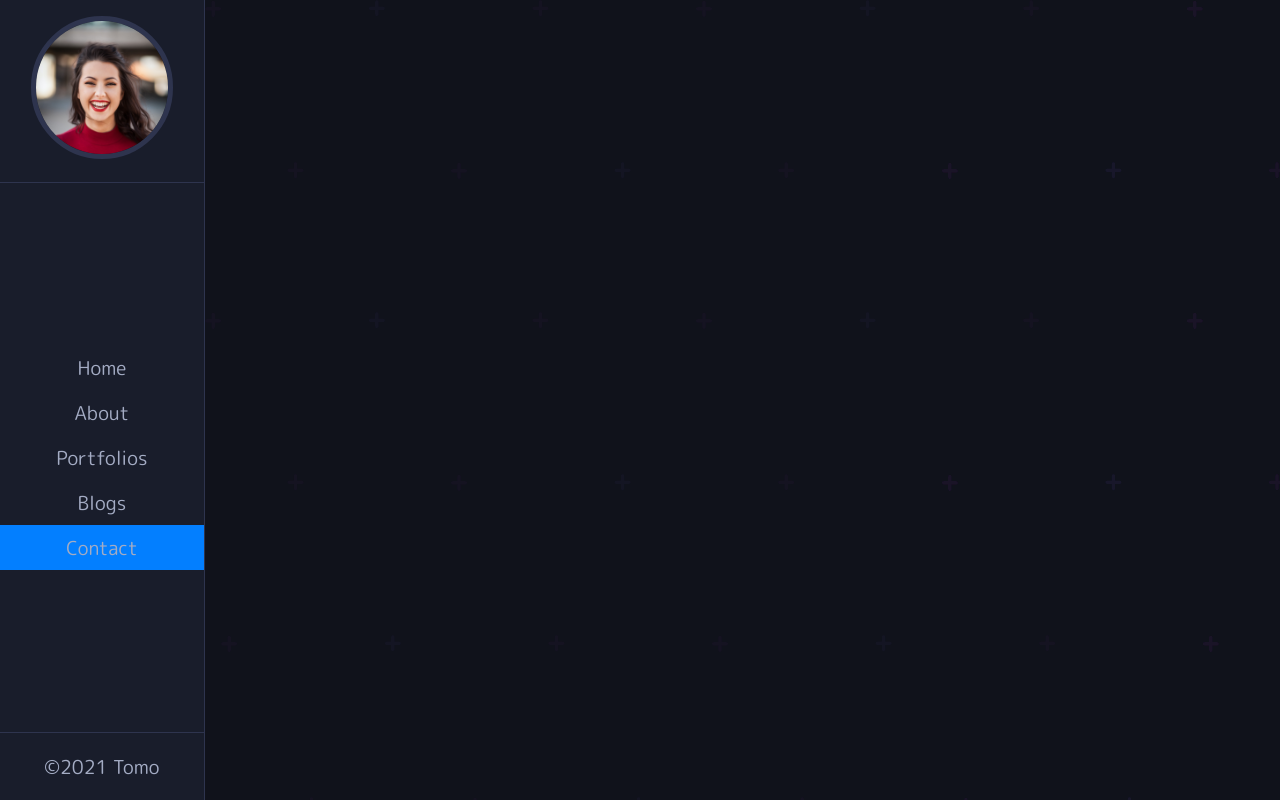
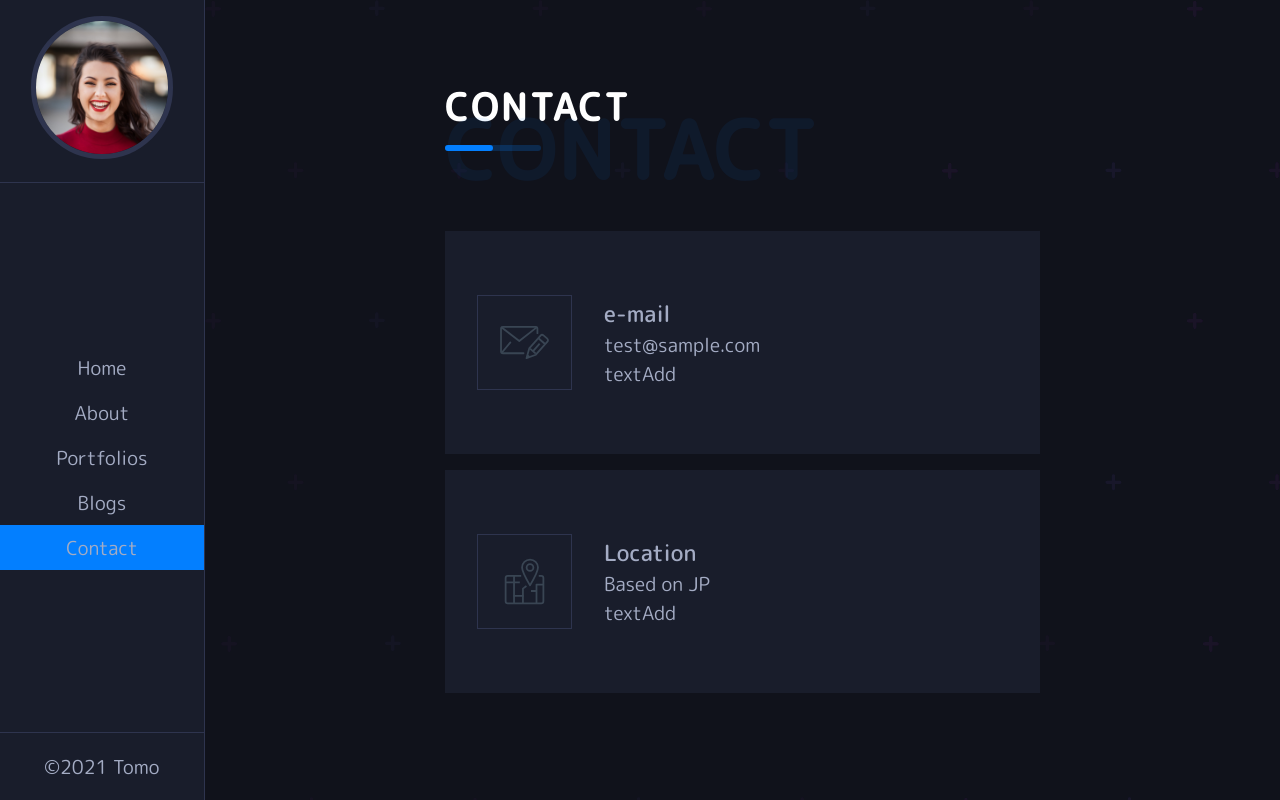
Before and after one commit to soregashi-27/personal-web-site, a React (Create React App) app: page /contact in a window 1280 px wide. Built offline with nearby package versions, Linux system fonts and the light colour scheme.

Commit message:
コンタクトページの追加

```diff
--- a/src/Components/ContactItem.js
+++ b/src/Components/ContactItem.js
@@ -1,7 +1,19 @@
 import React from 'react';
 
-function ContactItem() {
-  return <div></div>;
+function ContactItem({ icon, title, text1, text2 }) {
+  return (
+    <div className="ContactItem">
+      <div className="contact">
+        <img src={icon} alt="" />
+        <div className="right-items">
+          {/* FIXME: text1とtext2の名前を変える */}
+          <h6>{title}</h6>
+          <p>{text1}</p>
+          <p>{text2}</p>
+        </div>
+      </div>
+    </div>
+  );
 }
 
 export default ContactItem;
--- a/src/Pages/ContactPage.js
+++ b/src/Pages/ContactPage.js
@@ -1,14 +1,34 @@
 import React from 'react';
 import ContactItem from '../Components/ContactItem';
+import Tittle from '../Components/Tittle';
+import email from '../img/emailme.svg';
+import location from '../img/location.svg';
 
 function ContactPage() {
   return (
-    <div className="ContactPage">
-      <div className="map-sect"></div>
-      <div className="contact-sect">
-        <ContactItem />
-        <ContactItem />
-        <ContactItem />
+    <div>
+      <div className="title">
+        <Tittle title={'Contact'} span={'Contact'} />
+      </div>
+      <div className="ContactPage">
+        <div className="map-sect"></div>
+        {/* FIXME:map-sectは削除 */}
+        <div className="contact-sect">
+          {/* FIXME: change name at contact-section */}
+          <ContactItem
+            icon={email}
+            title={'e-mail'}
+            text1={'test@sample.com'}
+            text2={'textAdd'}
+          />
+          <ContactItem
+            icon={location}
+            title={'Location'}
+            text1={'Based on JP'}
+            text2={'textAdd'}
+          />
+          {/* contact-formを設置してもいいかも。（google form or original） */}
+        </div>
       </div>
     </div>
   );
--- a/src/Styles/_contact.scss
+++ b/src/Styles/_contact.scss
@@ -0,0 +1,35 @@
+.ContactItem {
+  width: 100%;
+  margin: 1rem 0;
+  .contact {
+    display: flex;
+    align-items: center;
+    background-color: #191d2b;
+    padding: 4rem 0;
+    .right-items {
+      margin-left: 2rem;
+    }
+    img {
+      padding: 1rem;
+      border: 1px solid #2e344e;
+      margin-left: 2rem;
+      width: 16%;
+    }
+    .right-items {
+      h6 {
+        font-size: 1.4rem;
+        font-weight: 500;
+      }
+    }
+  }
+}
+
+.ContactPage {
+  display: flex;
+
+  .contact-sect {
+    width: 100%;
+    // margin-left: 2rem;
+    margin-top: 4rem;
+  }
+}
```
